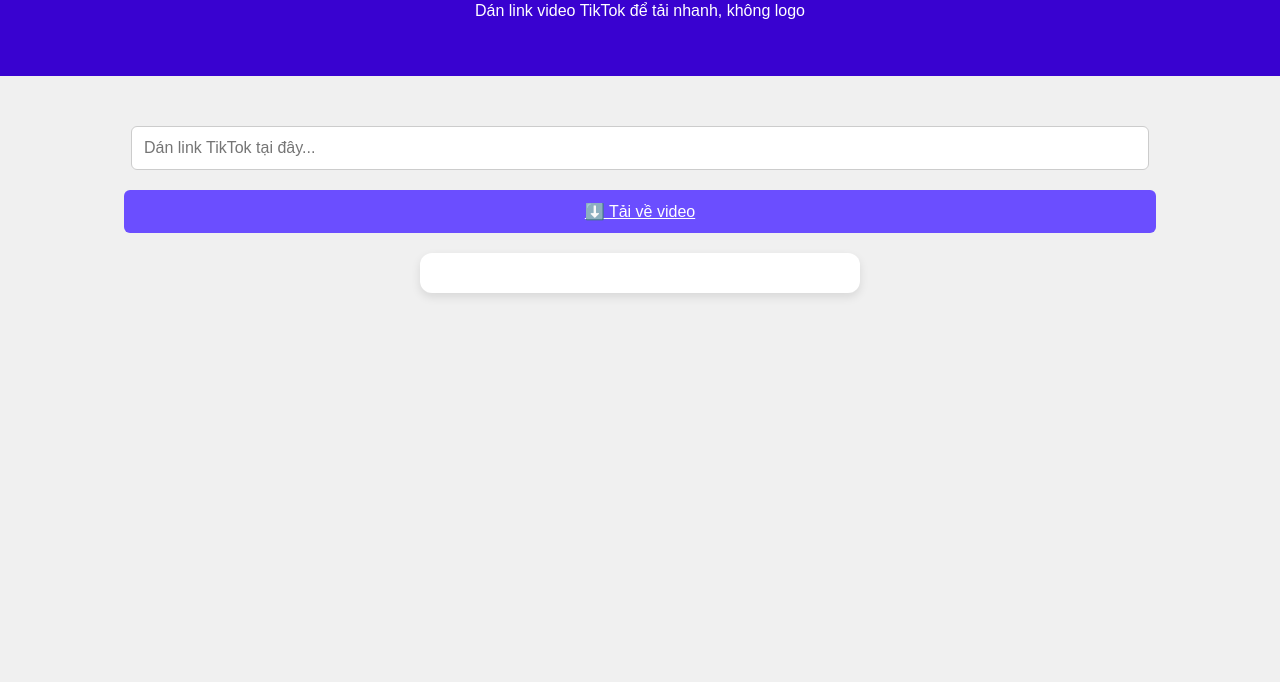
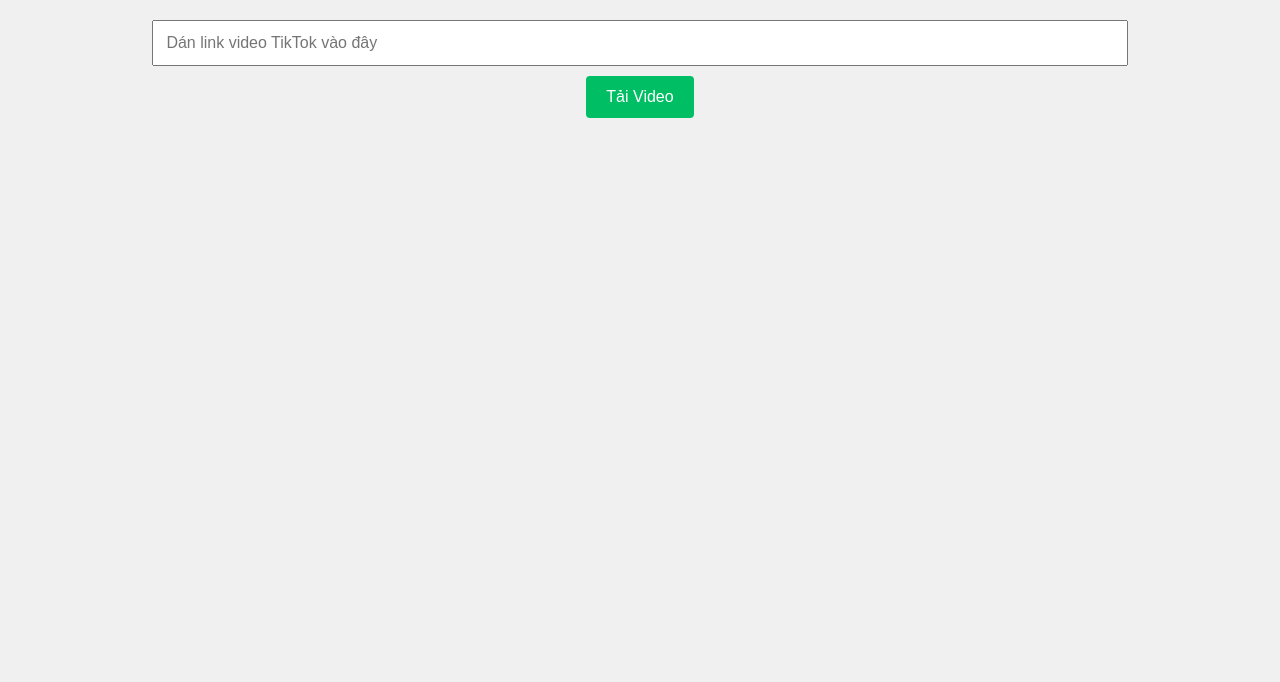
Before and after one commit to Masterdiosig/snaptik.rest, a website: page safari.html in a window 1280 px wide. Shown: the part 118-800 px from the top of the page. Drawn offline with Linux system fonts and the light colour scheme.

Commit message:
Cập nhật giao diện landing page

```diff
--- a/safari.html
+++ b/safari.html
@@ -3,34 +3,52 @@
 <head>
   <meta charset="UTF-8" />
   <meta name="viewport" content="width=device-width, initial-scale=1.0"/>
-  <title>SnapTok Safari</title>
-  <link rel="stylesheet" href="styles.css" />
+  <title>SnapTok Tải Video</title>
+  <style>
+    body {
+      font-family: Arial, sans-serif;
+      padding: 40px;
+      background: #f0f0f0;
+      text-align: center;
+    }
+    input {
+      width: 80%;
+      padding: 12px;
+      margin: 10px 0;
+      font-size: 16px;
+    }
+    button {
+      padding: 12px 20px;
+      font-size: 16px;
+      background: #00be63;
+      color: white;
+      border: none;
+      border-radius: 4px;
+      cursor: pointer;
+    }
+    .result {
+      margin-top: 20px;
+      font-weight: bold;
+    }
+    .hint {
+      font-size: 14px;
+      color: #666;
+      margin-top: 8px;
+    }
+  </style>
 </head>
 <body>
-  <div class="hero">
-    <h1>SnapTok - Dành cho Safari</h1>
-    <p>Dán link video TikTok để tải nhanh, không logo</p>
-  </div>
-
-  <div class="container">
-    <input type="text" id="tiktokUrl" placeholder="Dán link TikTok tại đây..." />
-
-
-<a href="/api/download?url=..." download target="_blank" class="button-go">
-  ⬇️ Tải về video
-</a>
-
-
-
-
-    <div class="result" id="resultBox"></div>
-  </div>
+  <h1>Tải Video TikTok Không Logo</h1>
+  <input type="text" id="tiktokUrl" placeholder="Dán link video TikTok vào đây" />
+  <br />
+  <button onclick="download()">Tải Video</button>
+  <div class="result" id="resultBox"></div>
 
   <script>
     async function download() {
       const url = document.getElementById("tiktokUrl").value.trim();
       const resultBox = document.getElementById("resultBox");
-      if (!url) return alert("Vui lòng nhập link TikTok.");
+      if (!url) return alert("Vui lòng dán link TikTok.");
 
       resultBox.innerHTML = "⏳ Đang xử lý...";
 
@@ -42,24 +60,23 @@
         });
 
         const data = await res.json();
-        console.log("📦 API trả về:", data);
 
         if (data.code === 0 && data.data.length > 0) {
-          const meta = data.meta || {};
+          const first = data.data[0];
+          const downloadUrl = "/api/download?url=" + encodeURIComponent(first.url);
+
           resultBox.innerHTML = `
-            ${meta.thumbnail ? `<img src="${meta.thumbnail}" alt="Thumbnail" class="thumbnail" />` : ""}
-            ${meta.author ? `<div class="author">@${meta.author}</div>` : ""}
-            ${meta.description ? `<div class="desc">${meta.description}</div>` : ""}
-            ${data.data.map(item => `
-              <a href="/api/download?url=${encodeURIComponent(item.url)}" class="button-go">⬇️ ${item.label}</a>
-            `).join('')}
+            <a href="${downloadUrl}" download target="_blank">
+              ⬇️ Tải video (${first.label})
+            </a>
+            <p class="hint">📁 Sau khi tải, hãy mở app <b>Tệp &gt; Tải về</b> để xem video.</p>
           `;
         } else {
-          resultBox.innerHTML = "❌ Không lấy được link. Vui lòng thử lại.";
+          resultBox.innerText = "❌ Không lấy được link. Vui lòng thử lại.";
         }
       } catch (err) {
-        resultBox.innerHTML = "⚠️ Lỗi kết nối đến API.";
         console.error(err);
+        resultBox.innerText = "⚠️ Lỗi kết nối đến API.";
       }
     }
   </script>
```
